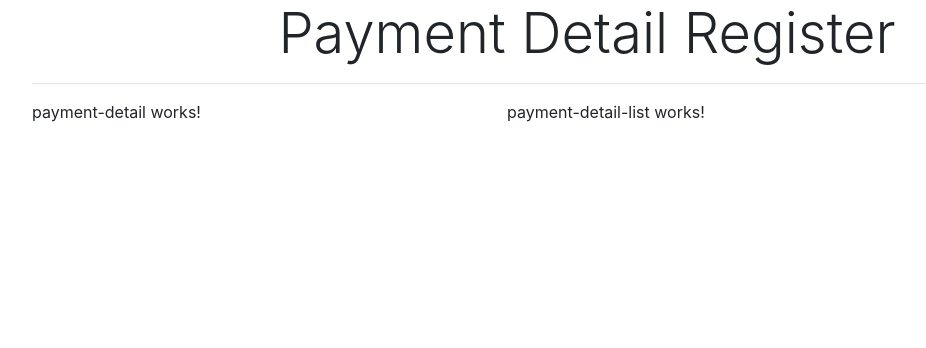
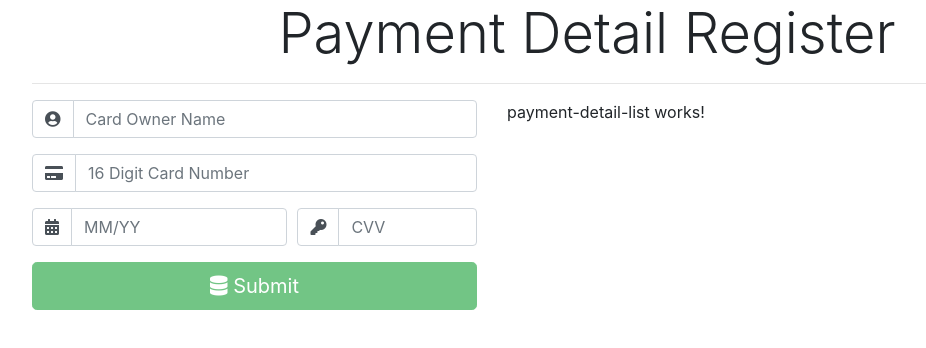
Before and after one commit to FranciniSilva/Angular-7-CRUD-with-Asp.Net-Core-Web-API, an Angular app: page / in a window 1280 px wide. Shown: the top 348 px of the page, without its empty margins (53-979 px from the left). Built offline with nearby package versions, Linux system fonts and the light colour scheme.

Commit message:
Criando formulario e validacoes

```diff
--- a/src/app/payment-details/payment-detail/payment-detail.component.html
+++ b/src/app/payment-details/payment-detail/payment-detail.component.html
@@ -1,3 +1,47 @@
-<p>
-  payment-detail works!
-</p>
+<form #form="ngForm" autocomplete="off">
+  <div class="form-group">
+    <div class="input-group">
+      <div class="input-group-prepend">
+        <div class="input-group-text bg-white">
+          <i class="fas fa-user-circle" [class.green-icon]="CardOwnerName.valid" [class.red-icon]="CardOwnerName.invalid && CardOwnerName.touched"></i>
+        </div>
+      </div>
+      <input name="CardOwnerName" class="form-control" placeholder="Card Owner Name" #CardOwnerName="ngModel" [(ngModel)]="service.CardOwnerName" required>
+    </div>
+  </div>
+  <div class="form-group">
+    <div class="input-group">
+      <div class="input-group-prepend">
+        <div class="input-group-text bg-white">
+          <i class="fas fa-credit-card" [class.green-icon]="CardNumber.valid" [class.red-icon]="CardNumber.invalid && CardNumber.touched"></i>
+        </div>
+      </div>
+      <input name="CardNumber" class="form-control" placeholder="16 Digit Card Number" #CardNumber="ngModel" [(ngModel)]="service.CardNumber" required maxlength="16" minlength="16">
+    </div>
+  </div>
+  <div class="form-row">
+  <div class="form-group col-md-7">
+    <div class="input-group">
+      <div class="input-group-prepend">
+        <div class="input-group-text bg-white">
+          <i class="fas fa-calendar-alt" [class.green-icon]="ExpirationDate.valid" [class.red-icon]="ExpirationDate.invalid && ExpirationDate.touched"></i>
+        </div>
+      </div>
+      <input name="ExpirationDate" class="form-control" placeholder="MM/YY" #ExpirationDate="ngModel" [(ngModel)]="service.ExpirationDate" required maxlength="5" minlength="5">
+    </div>
+  </div>
+  <div class="form-group col-md-5">
+    <div class="input-group">
+      <div class="input-group-prepend">
+        <div class="input-group-text bg-white">
+          <i class="fas fa-key" [class.green-icon]="CVV.valid" [class.red-icon]="CVV.invalid && CVV.touched"></i>
+        </div>
+      </div>
+      <input type="password" name="CVV" class="form-control" placeholder="CVV" #CVV="ngModel" [(ngModel)]="service.CVV" required maxlength="3" minlength="3">
+    </div>
+  </div>
+</div>
+  <div class="form-group">
+    <button class="btn btn-success btn-lg btn-block" type="submit" [disabled]="form.invalid"><i class="fas fa-database"></i> Submit</button>
+  </div>
+</form>
--- a/src/app/payment-details/payment-detail/payment-detail.component.ts
+++ b/src/app/payment-details/payment-detail/payment-detail.component.ts
@@ -1,4 +1,5 @@
 import { Component, OnInit } from '@angular/core';
+import { PaymentDetailService } from 'src/app/shared/payment-detail.service';
 
 @Component({
   selector: 'app-payment-detail',
@@ -7,7 +8,7 @@
 })
 export class PaymentDetailComponent implements OnInit {
 
-  constructor() { }
+  constructor(private service:PaymentDetailService) { }
 
   ngOnInit() {
   }
--- a/src/app/shared/payment-detail.service.ts
+++ b/src/app/shared/payment-detail.service.ts
@@ -1,9 +1,11 @@
 import { Injectable } from '@angular/core';
+import { PaymentDetail } from './payment-detail.model';
 
 @Injectable({
   providedIn: 'root'
 })
 export class PaymentDetailService {
+  formData:PaymentDetail
 
   constructor() { }
 }
--- a/src/styles.css
+++ b/src/styles.css
@@ -1 +1,16 @@
 /* You can add global styles to this file, and also import other style files */
+input.ng-touched.ng-invalid{
+    border-color: #dc3545;
+}
+
+input.ng-valid{
+    border-color: #28a745;
+}
+
+.green-icon{
+    color: #28a745
+}
+
+.red-icon{
+    color: #dc3545;
+}
```
Also changed, not shown: src/app/app.module.ts (+6 -2 lines).
